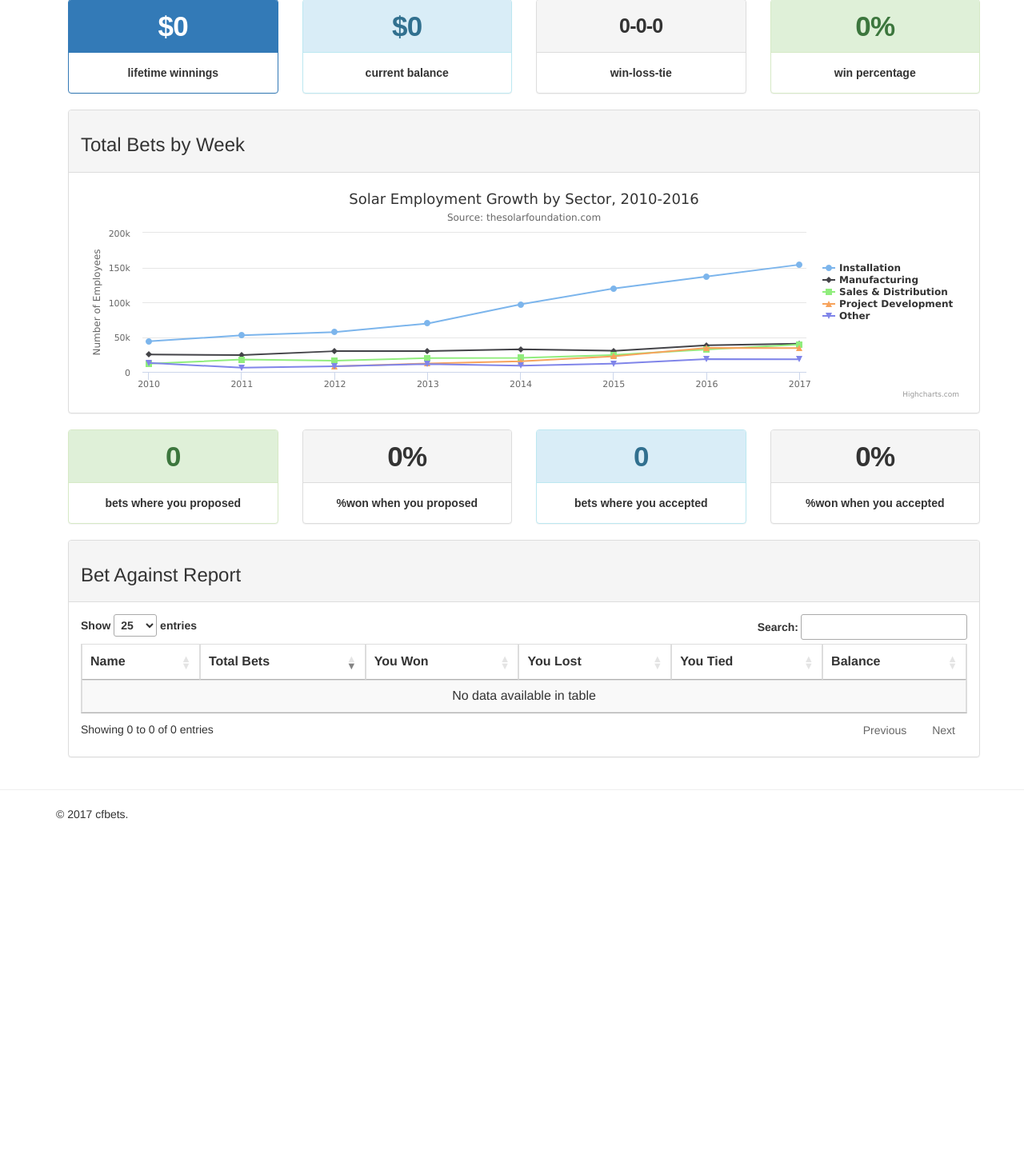
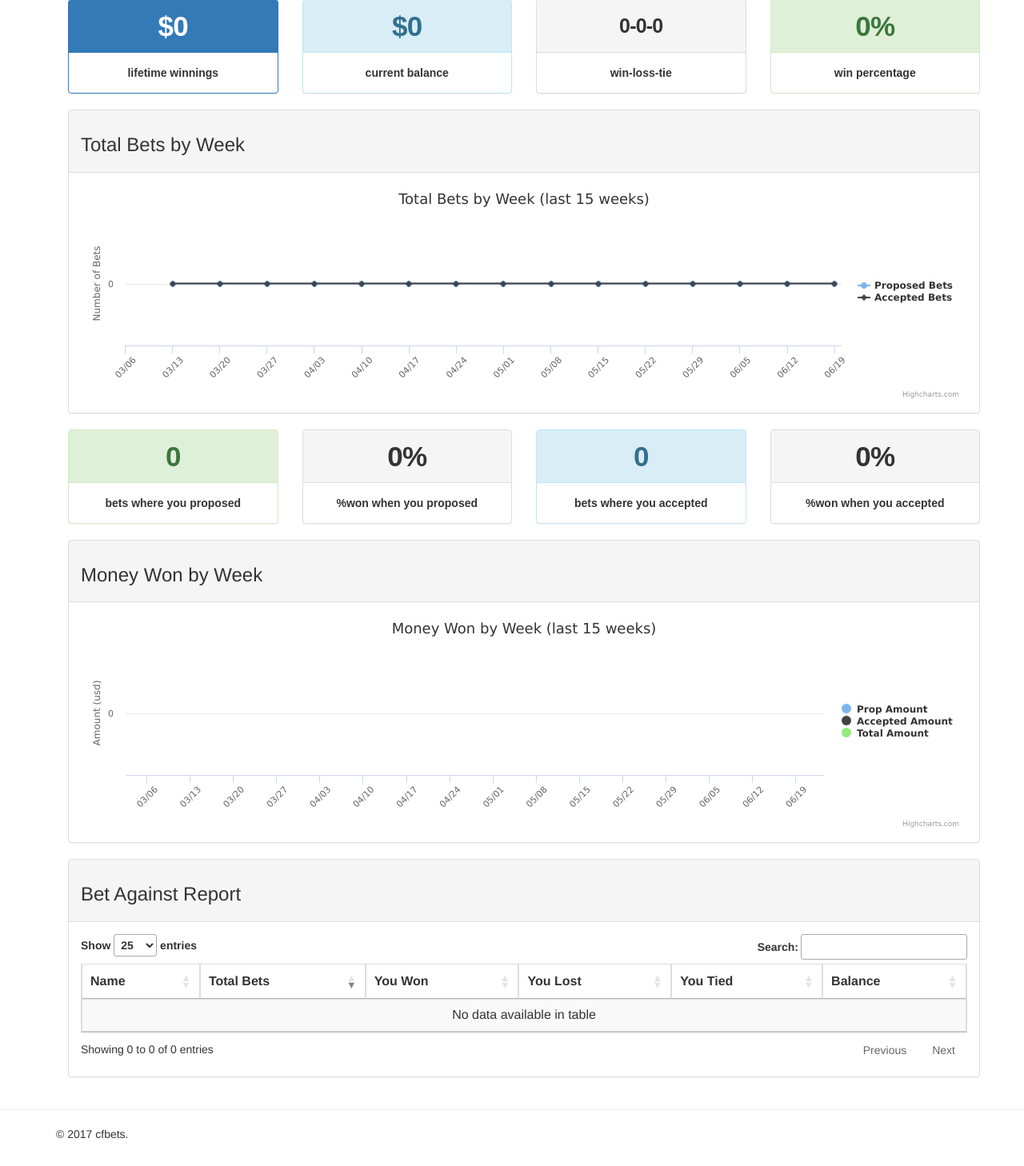
Before and after one commit to joshpelkey/cfbets, a Django app: page /bets/your_stats/ in a window 1280 px wide. Shown: the part 138-1596 px from the top of the page at 80% size. Before the commit the page ends 1162 px from the top, so only its background shows below. Run offline with Django 3.2, Linux system fonts and the light colour scheme; the visitor is signed in with stand-in values (Sample User, id 1); data comes from the database, SQL or seed files in the repository; data that the repository does not hold is empty; some libraries are stand-ins or nearby versions.

Commit message:
finishing off stats

```diff
--- a/cfbets/bets/templates/bets/base_your_stats.html
+++ b/cfbets/bets/templates/bets/base_your_stats.html
@@ -134,6 +134,18 @@
 
 		<div class="row">
 			<div class="col-md-12">
+				<div class="panel panel-default">
+					<div class="panel-heading">
+						<h3>Money Won by Week</h3>
+					</div>
+					<div class="panel-body" id="moneyWonByWeek" style="width:100%; height:300px;">
+					</div>
+				</div>
+			</div>
+		</div>
+
+		<div class="row">
+			<div class="col-md-12">
 				<div class="panel panel-default" style="min-width: 468px;">
 					<div class="panel-heading">
 						<h3>Bet Against Report</h3>
@@ -182,72 +194,42 @@
 
 
 /////////////////////////////////
-// win loss by week chart
+// total bets by week chart
 /////////////////////////////////
 Highcharts.chart('totalBetsByWeek', {
+	chart: {
+		type: 'line'
+	},
 
     title: {
-        text: 'Solar Employment Growth by Sector, 2010-2016'
+        text: 'Total Bets by Week (last 15 weeks)'
     },
 
-    subtitle: {
-        text: 'Source: thesolarfoundation.com'
-    },
-
-    yAxis: {
-        title: {
-            text: 'Number of Employees'
-        }
-    },
-    legend: {
-        layout: 'vertical',
-        align: 'right',
-        verticalAlign: 'middle'
-    },
-
-    plotOptions: {
-        series: {
-            pointStart: 2010
-        }
-    },
-
-    series: [{
-        name: 'Installation',
-        data: [43934, 52503, 57177, 69658, 97031, 119931, 137133, 154175]
-    }, {
-        name: 'Manufacturing',
-        data: [24916, 24064, 29742, 29851, 32490, 30282, 38121, 40434]
-    }, {
-        name: 'Sales & Distribution',
-        data: [11744, 17722, 16005, 19771, 20185, 24377, 32147, 39387]
-    }, {
-        name: 'Project Development',
-        data: [null, null, 7988, 12169, 15112, 22452, 34400, 34227]
-    }, {
-        name: 'Other',
-        data: [12908, 5948, 8105, 11248, 8989, 11816, 18274, 18111]
-    }]
-
-});
-
-/////////////////////////////////
-// number of bets by week chart
-/////////////////////////////////
-Highcharts.chart('yourBetsByWeek', {
-
-    title: {
-        text: 'Total Bets; Last 16 weeks'
-    },
-
-    subtitle: {
-        text: 'more stuff here'
-    },
+	xAxis: {
+		tickInterval: 7 * 24 * 3600 * 1000,
+		type: 'datetime',
+		startOnTick: true,
+		labels: {
+			format: '{value:%m/%d}',
+			rotation: -45,
+			y: 30,
+			align: 'center'
+		}
+	},
 
     yAxis: {
         title: {
             text: 'Number of Bets'
         }
     },
+
+	plotOptions: {
+		series: {
+			pointStart: Date.UTC({{ week_start.year }}, {{ week_start.month }}, {{ week_start.day }}),
+			pointInterval: 7 * 24 * 3600 * 1000,
+		}
+	},
+
     legend: {
         layout: 'vertical',
         align: 'right',
@@ -255,23 +237,69 @@ Highcharts.chart('yourBetsByWeek', {
     },
 
     series: [{
-        name: 'Installation',
-        data: [43934, 52503, 57177, 69658, 97031, 119931, 137133, 154175]
+        name: "{{ total_bets_by_week.0.name }}",
+        data: {{ total_bets_by_week.0.data }}
     }, {
-        name: 'Manufacturing',
-        data: [24916, 24064, 29742, 29851, 32490, 30282, 38121, 40434]
-    }, {
-        name: 'Sales & Distribution',
-        data: [11744, 17722, 16005, 19771, 20185, 24377, 32147, 39387]
-    }, {
-        name: 'Project Development',
-        data: [null, null, 7988, 12169, 15112, 22452, 34400, 34227]
-    }, {
-        name: 'Other',
-        data: [12908, 5948, 8105, 11248, 8989, 11816, 18274, 18111]
+        name: "{{ total_bets_by_week.1.name }}",
+        data: {{ total_bets_by_week.1.data }}
     }]
 
 });
 
+/////////////////////////////////
+// money won by week chart
+/////////////////////////////////
+Highcharts.chart('moneyWonByWeek', {
+	chart: {
+		type: 'column'
+	},
+
+    title: {
+        text: 'Money Won by Week (last 15 weeks)'
+    },
+
+	xAxis: {
+		tickInterval: 7 * 24 * 3600 * 1000,
+		type: 'datetime',
+		startOnTick: true,
+		labels: {
+			format: '{value:%m/%d}',
+			rotation: -45,
+			y: 30,
+			align: 'center'
+		}
+	},
+
+    yAxis: {
+        title: {
+            text: 'Amount (usd)'
+        }
+    },
+
+	plotOptions: {
+		series: {
+			pointStart: Date.UTC({{ week_start.year }}, {{ week_start.month }}, {{ week_start.day }}),
+			pointInterval: 7 * 24 * 3600 * 1000,
+		}
+	},
+
+    legend: {
+        layout: 'vertical',
+        align: 'right',
+        verticalAlign: 'middle'
+    },
+
+    series: [{
+        name: "{{ total_money_by_week.0.name }}",
+        data: {{ total_money_by_week.0.data }}
+	}, {
+        name: "{{ total_money_by_week.1.name }}",
+        data: {{ total_money_by_week.1.data }}
+	}, {
+        name: "{{ total_money_by_week.2.name }}",
+        data: {{ total_money_by_week.2.data }}
+    }]
+
+});
 
 {% endblock %}
--- a/cfbets/bets/views.py
+++ b/cfbets/bets/views.py
@@ -40,7 +40,16 @@ def your_stats(request):
 	# get bet against report
 	bet_against_report = get_bet_against_report(current_user)
 
-	return render(request, 'bets/base_your_stats.html', {'nbar': 'stats', 'win_loss_tie': win_loss_tie, 'total_proposed': total_proposed, 'total_accepted': total_accepted, 'bet_against_report': bet_against_report})
+	# get total bets by week list (both proposed and accepted)
+	total_bets_by_week = get_total_bets_by_week(current_user)
+
+	# get total money by week list
+	total_money_by_week = get_total_money_by_week(current_user)
+
+	# get week start info
+	week_start = get_week_start()
+
+	return render(request, 'bets/base_your_stats.html', {'nbar': 'stats', 'win_loss_tie': win_loss_tie, 'total_proposed': total_proposed, 'total_accepted': total_accepted, 'bet_against_report': bet_against_report, 'week_start': week_start, 'total_bets_by_week': total_bets_by_week, 'total_money_by_week': total_money_by_week})
 
 @login_required(login_url='/login/')
 def global_stats(request):
@@ -50,8 +59,12 @@ def global_stats(request):
 	global_stats = get_global_stats
 	global_betting_report = get_global_betting_report
 	global_bettingest_couples = get_bettingest_couples
+	global_total_bets_by_week = get_global_total_bets_by_week
 
-	return render(request, 'bets/base_global_stats.html', {'nbar': 'stats', 'global_stats': global_stats, 'global_betting_report': global_betting_report, 'global_bettingest_couples': global_bettingest_couples})
+	# get week start info
+	week_start = get_week_start()
+
+	return render(request, 'bets/base_global_stats.html', {'nbar': 'stats', 'global_stats': global_stats, 'global_total_bets_by_week': global_total_bets_by_week, 'week_start': week_start, 'global_betting_report': global_betting_report, 'global_bettingest_couples': global_bettingest_couples})
 
 @login_required(login_url='/login/')
 def my_bets(request):
```
Also changed, not shown: cfbets/bets/templates/bets/base_global_stats.html (+34 -79 lines), cfbets/common/stats.py (+139 -0 lines).
